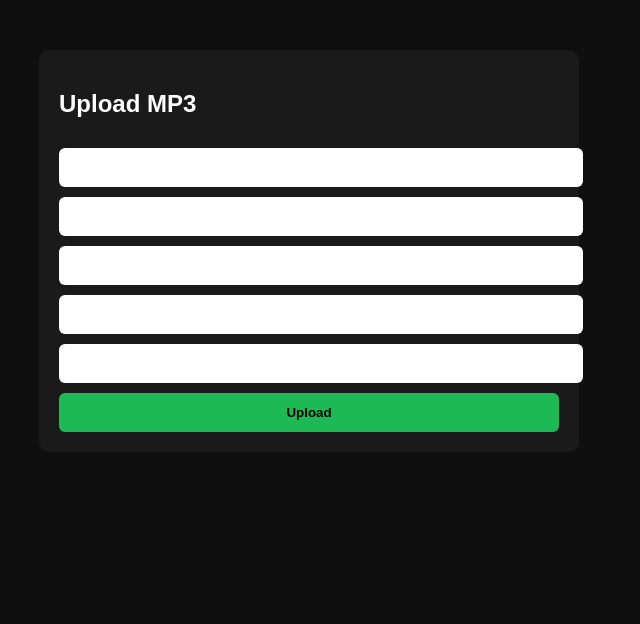
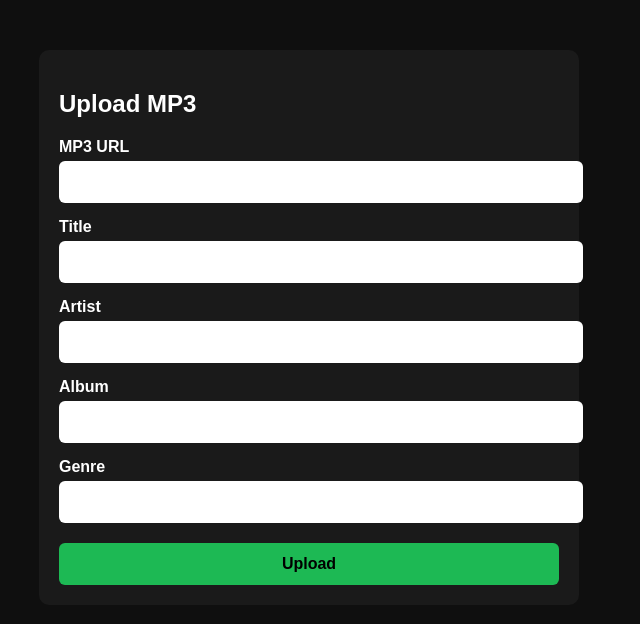
Before and after one commit to Teejayskillz/taggerv1, a Django app: page /mp3/upload/ in a window 1280 px wide. Shown: the top 624 px of the page, without its empty margins (331-971 px from the left). Run offline with Django 4.2, Linux system fonts and the light colour scheme.

Commit message:
added front end2

```diff
--- a/templates/mp3_editor/upload.html
+++ b/templates/mp3_editor/upload.html
@@ -6,7 +6,7 @@
         body {
             background: #0f0f0f;
             color: #fff;
-            font-family: Arial;
+            font-family: Arial, sans-serif;
         }
         form {
             max-width: 500px;
@@ -15,14 +15,21 @@
             padding: 20px;
             border-radius: 10px;
         }
+        label {
+            display: block;
+            margin-top: 15px;
+            margin-bottom: 5px;
+            font-weight: bold;
+        }
         input, button {
             width: 100%;
             padding: 12px;
-            margin-top: 10px;
             border-radius: 6px;
             border: none;
+            font-size: 16px;
         }
         button {
+            margin-top: 20px;
             background: #1db954;
             font-weight: bold;
             cursor: pointer;
@@ -35,10 +42,19 @@
     {% csrf_token %}
     <h2>Upload MP3</h2>
 
+    <label for="{{ form.url.id_for_label }}">MP3 URL</label>
     {{ form.url }}
+
+    <label for="{{ form.title.id_for_label }}">Title</label>
     {{ form.title }}
+
+    <label for="{{ form.artist.id_for_label }}">Artist</label>
     {{ form.artist }}
+
+    <label for="{{ form.album.id_for_label }}">Album</label>
     {{ form.album }}
+
+    <label for="{{ form.genre.id_for_label }}">Genre</label>
     {{ form.genre }}
 
     <button type="submit">Upload</button>
```
